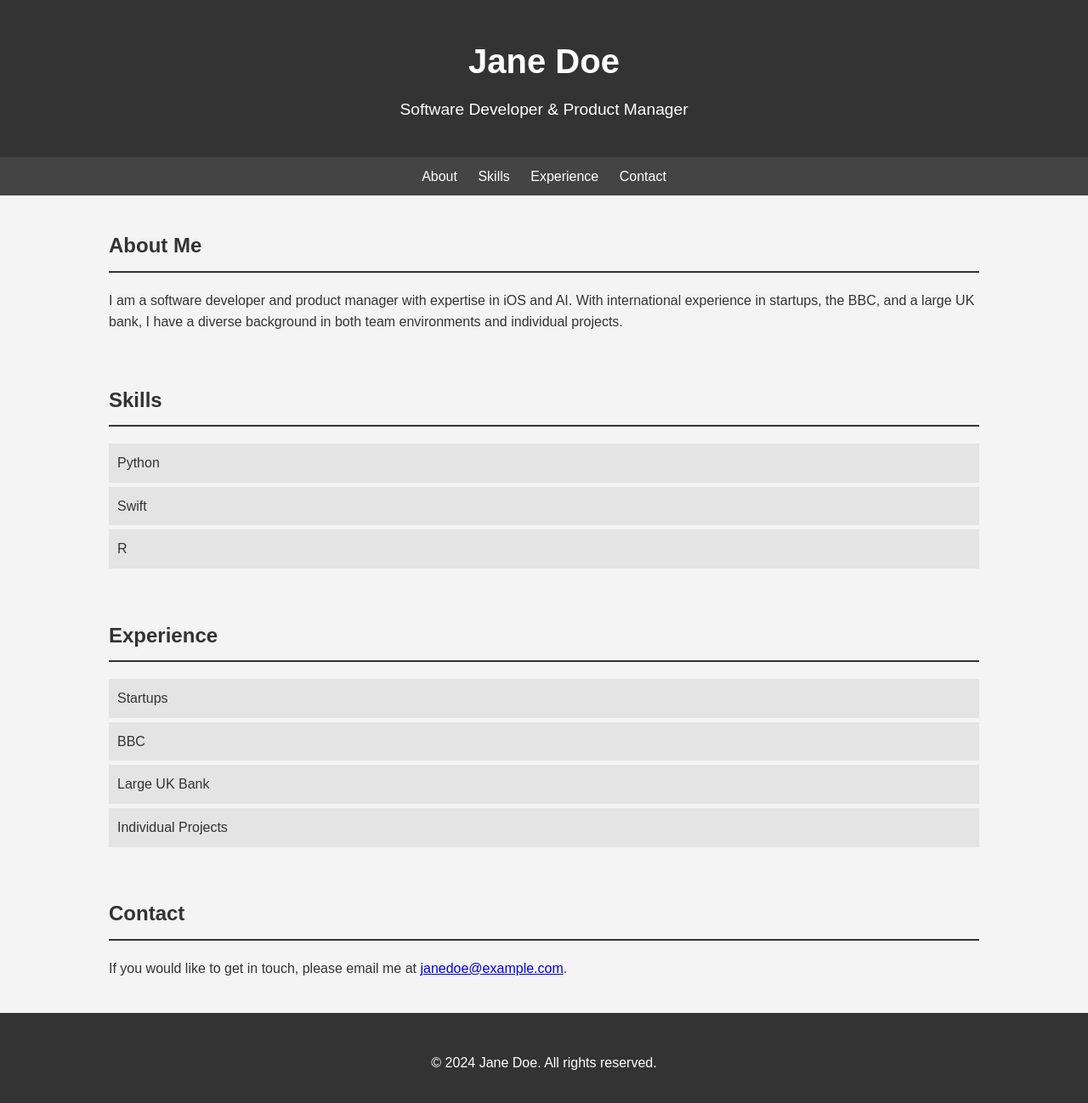
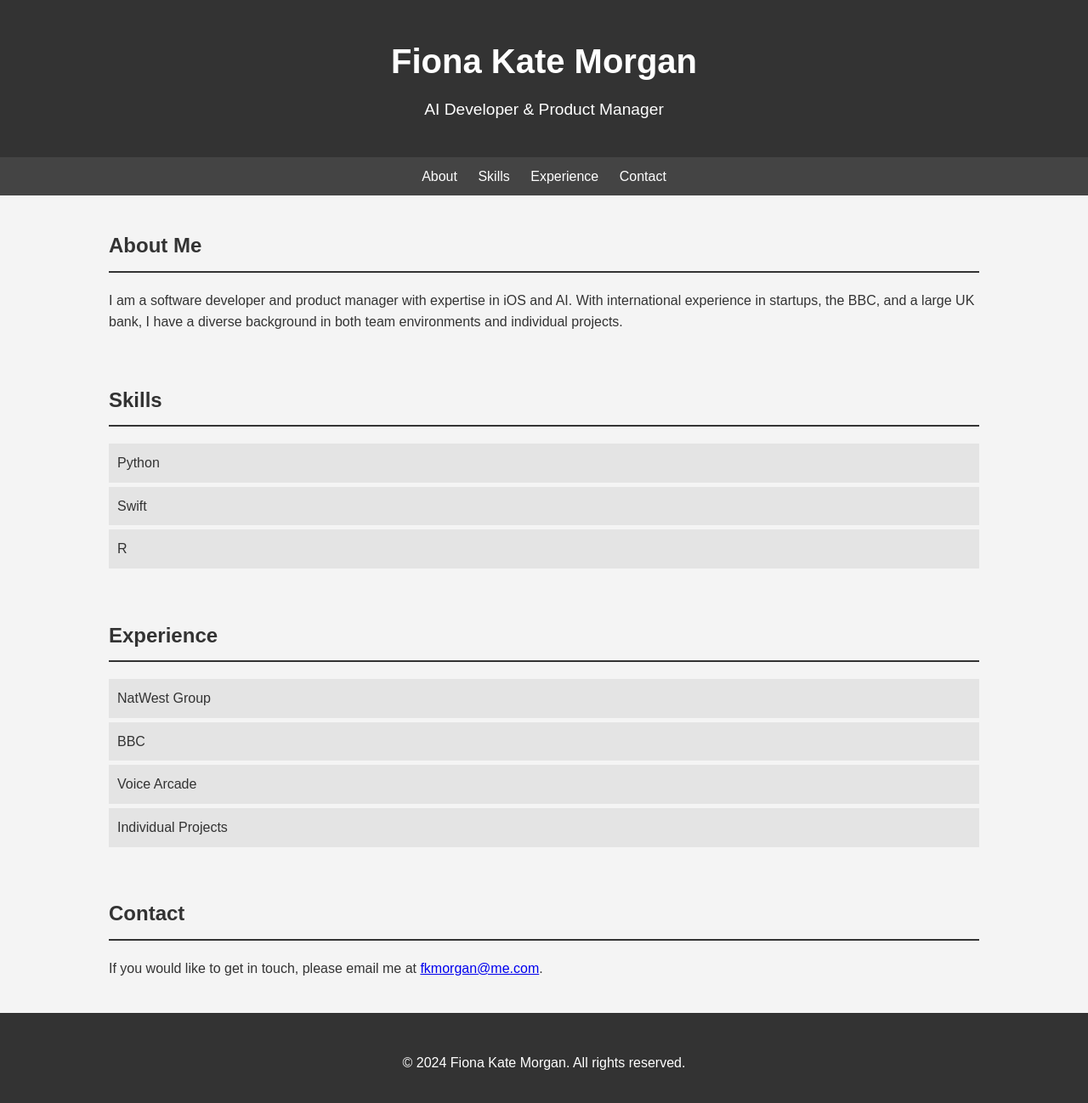
Before and after one commit to FionaKateM/FionaKateM.github.io, a plain HTML site: page index.html in a window 1280 px wide. Shown: the whole page at 85% size. Drawn offline with Linux system fonts and the light colour scheme.

Commit message:
Update index.html

```diff
--- a/index.html
+++ b/index.html
@@ -9,8 +9,8 @@
 <body>
     <header>
         <div class="container">
-            <h1>Jane Doe</h1>
-            <p>Software Developer & Product Manager</p>
+            <h1>Fiona Kate Morgan</h1>
+            <p>AI Developer & Product Manager</p>
         </div>
     </header>
     <nav>
@@ -37,20 +37,20 @@
         <section id="experience" class="container">
             <h2>Experience</h2>
             <ul>
-                <li>Startups</li>
+                <li>NatWest Group</li>
                 <li>BBC</li>
-                <li>Large UK Bank</li>
+                <li>Voice Arcade</li>
                 <li>Individual Projects</li>
             </ul>
         </section>
         <section id="contact" class="container">
             <h2>Contact</h2>
-            <p>If you would like to get in touch, please email me at <a href="mailto:janedoe@example.com">janedoe@example.com</a>.</p>
+            <p>If you would like to get in touch, please email me at <a href="mailto:fkmorgan@me.com">fkmorgan@me.com</a>.</p>
         </section>
     </main>
     <footer>
         <div class="container">
-            <p>&copy; 2024 Jane Doe. All rights reserved.</p>
+            <p>&copy; 2024 Fiona Kate Morgan. All rights reserved.</p>
         </div>
     </footer>
     <script src="script.js"></script>
```
